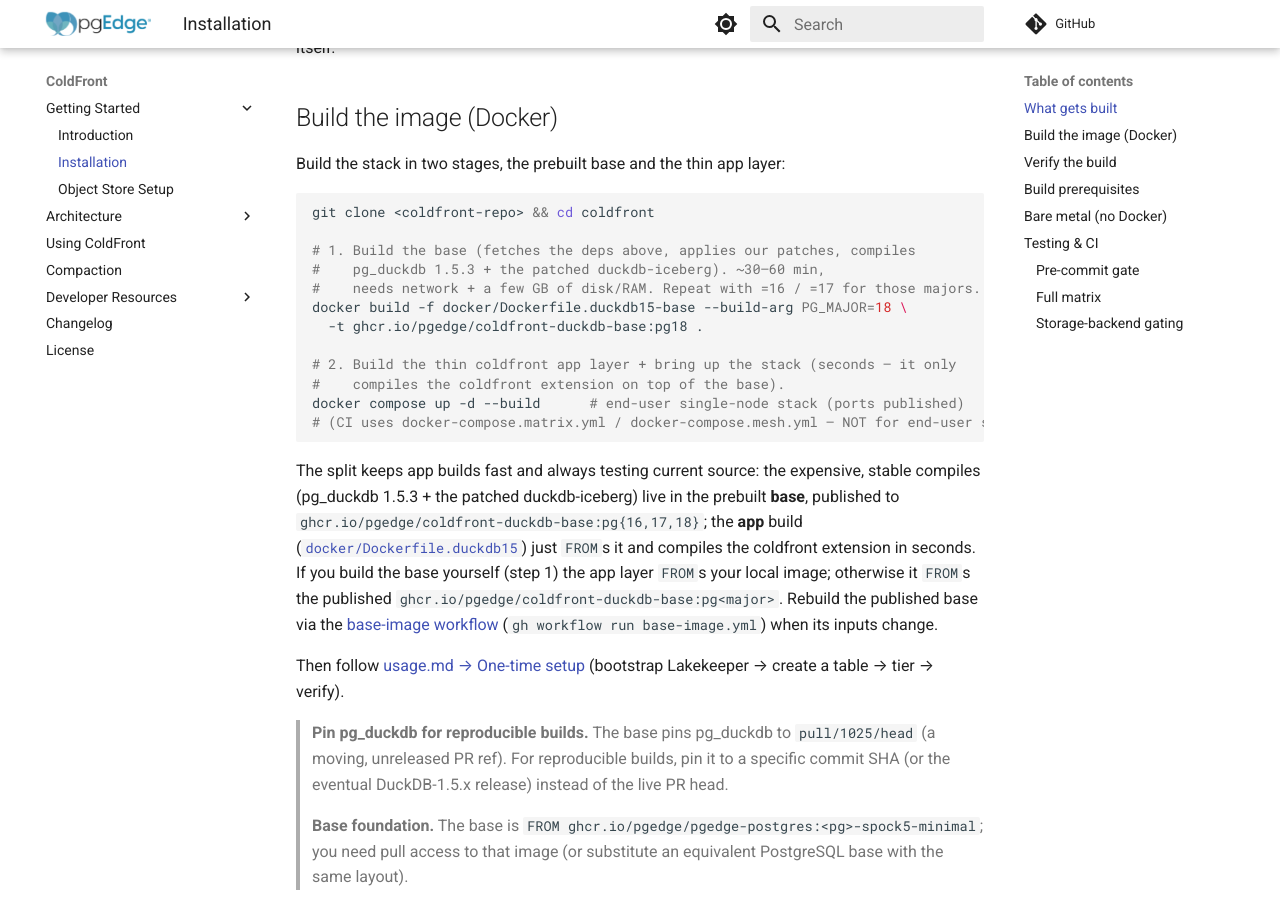
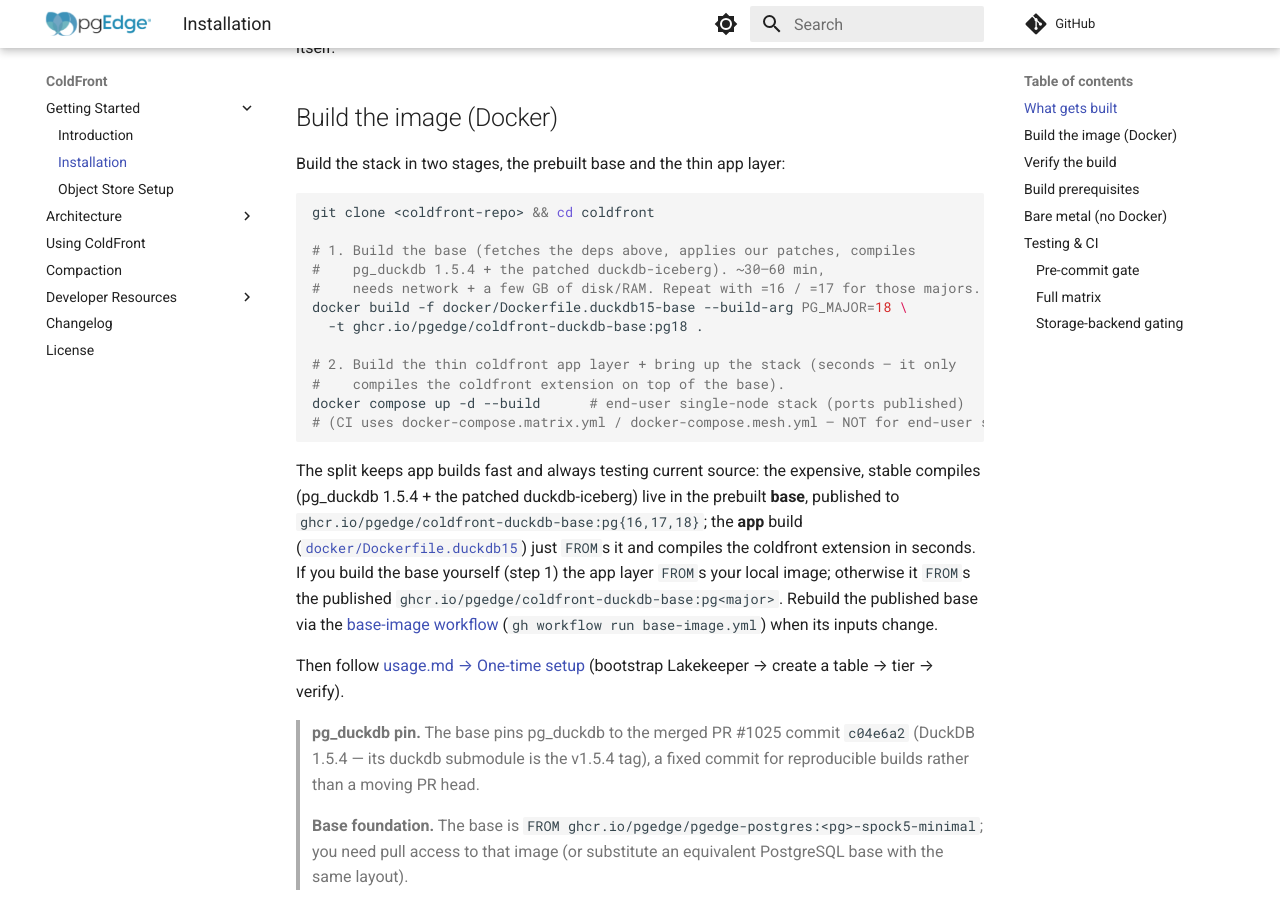
Before and after one commit to pgEdge/coldfront, an MkDocs documentation site: the page built from docs/installation.md, in a window 1280 px wide and 900 px high, scrolled down 1557 px. Built offline with MkDocs 1.6.1 and Material for MkDocs 9.7.7, drawn with Linux system fonts in a browser that asks for light colours; comment, search, counter and statistics services are not loaded; some of the changed text lies outside the part shown.

Commit message:
build: bump pg_duckdb to merged PR #1025 (c04e6a2) and DuckDB to the v1.5.4 tag

````diff
--- a/docs/installation.md
+++ b/docs/installation.md
@@ -6,7 +6,7 @@
 > yourself, in Docker or bare-metal.
 
 ColdFront runs on a **DuckDB 1.5.x** stack: PostgreSQL + pg_duckdb
-(DuckDB 1.5.3) and a **patched** duckdb-iceberg that carries ColdFront's
+(DuckDB 1.5.4) and a **patched** duckdb-iceberg that carries ColdFront's
 four patches - the bakery-aware commit-refresh patch (the no-409
 guarantee for concurrent cold-tier writers) and three strict-reader
 interop patches (so apache/iceberg-go, the cold-tier compactor, can read
@@ -24,8 +24,8 @@ components:
 
 | Component | Source |
 |---|---|
-| libcurl 8.12.0 | `curl.se`, built from source (compile-time dep of DuckDB 1.5.3 httpfs; needs curl >= 7.77, the pgEdge base ships 7.76.1) |
-| pg_duckdb (DuckDB 1.5.3) | `github.com/duckdb/pg_duckdb`, PR #1025 |
+| libcurl 8.12.0 | `curl.se`, built from source (compile-time dep of DuckDB 1.5.4 httpfs; needs curl >= 7.77, the pgEdge base ships 7.76.1) |
+| pg_duckdb (DuckDB 1.5.4) | `github.com/duckdb/pg_duckdb`, PR #1025 |
 | duckdb-iceberg | `github.com/duckdb/duckdb-iceberg`, `v1.5-variegata` @ `0fad545a` |
 | vcpkg | `github.com/microsoft/vcpkg` |
 
@@ -63,7 +63,7 @@ Build the stack in two stages, the prebuilt base and the thin app layer:
 git clone <coldfront-repo> && cd coldfront
 
 # 1. Build the base (fetches the deps above, applies our patches, compiles
-#    pg_duckdb 1.5.3 + the patched duckdb-iceberg). ~30–60 min,
+#    pg_duckdb 1.5.4 + the patched duckdb-iceberg). ~30–60 min,
 #    needs network + a few GB of disk/RAM. Repeat with =16 / =17 for those majors.
 docker build -f docker/Dockerfile.duckdb15-base --build-arg PG_MAJOR=18 \
   -t ghcr.io/pgedge/coldfront-duckdb-base:pg18 .
@@ -75,7 +75,7 @@ docker compose up -d --build      # end-user single-node stack (ports published)
 ```
 
 The split keeps app builds fast and always testing current source: the
-expensive, stable compiles (pg_duckdb 1.5.3 + the patched duckdb-iceberg)
+expensive, stable compiles (pg_duckdb 1.5.4 + the patched duckdb-iceberg)
 live in the prebuilt **base**, published to
 `ghcr.io/pgedge/coldfront-duckdb-base:pg{16,17,18}`; the **app** build
 ([`docker/Dockerfile.duckdb15`](https://github.com/pgEdge/ColdFront/blob/main/docker/Dockerfile.duckdb15)) just `FROM`s it and
@@ -89,10 +89,9 @@ base-image.yml`) when its inputs change.
 Then follow [usage.md → One-time setup](usage.md#one-time-setup)
 (bootstrap Lakekeeper → create a table → tier → verify).
 
-> **Pin pg_duckdb for reproducible builds.** The base pins pg_duckdb to
-> `pull/1025/head` (a moving, unreleased PR ref). For reproducible
-> builds, pin it to a specific commit SHA (or the eventual DuckDB-1.5.x
-> release) instead of the live PR head.
+> **pg_duckdb pin.** The base pins pg_duckdb to the merged PR #1025 commit
+> `c04e6a2` (DuckDB 1.5.4 — its duckdb submodule is the v1.5.4 tag), a fixed
+> commit for reproducible builds rather than a moving PR head.
 >
 > **Base foundation.** The base is
 > `FROM ghcr.io/pgedge/pgedge-postgres:<pg>-spock5-minimal`; you need pull
@@ -176,7 +175,7 @@ cd extension/coldfront
 make && make install        # needs pg_config + PG server dev headers on PATH
 ```
 
-You separately need pg_duckdb (DuckDB 1.5.3) and the **patched** iceberg
+You separately need pg_duckdb (DuckDB 1.5.4) and the **patched** iceberg
 DuckDB extension installed in your PostgreSQL - follow the compile steps
 in
 [`docker/Dockerfile.duckdb15-base`](https://github.com/pgEdge/ColdFront/blob/main/docker/Dockerfile.duckdb15-base) - plus, in
````
Also changed, not shown: CLAUDE.md (+1 -1 lines), DUCKDB_1.5_PATCHED.md (+9 -9 lines), README.md (+2 -2 lines), docs/architecture.md (+2 -2 lines), 5 other files.
